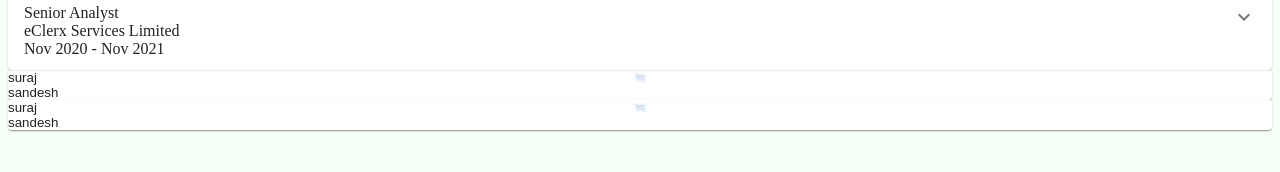
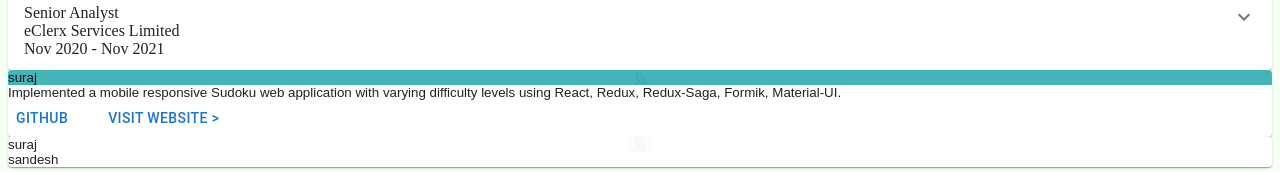
Before and after one commit to IlIIIlIIIlIlIlI/personal_website, a React (Create React App) app: page / in a window 1280 px wide. Shown: the part 954-1126 px from the top of the page. Before the commit the page ends 1092 px from the top, so only its background shows below. Built offline with nearby package versions, Linux system fonts and the light colour scheme.

Commit message:
new changes

```diff
--- a/src/InteractiveCards/InteractiveCards.tsx
+++ b/src/InteractiveCards/InteractiveCards.tsx
@@ -4,6 +4,7 @@ import Card from '@mui/material/Card';
 import { CardActionArea } from '@mui/material';
 
 interface Props {
+  backGroundColor: string;
   backGroundImageLink: string;
   backGroundColour: string;
   nonHoverContent: ReactNode;
@@ -11,6 +12,7 @@ interface Props {
 }
 
 function InteractiveCards({
+  backGroundColor,
   backGroundImageLink,
   backGroundColour,
   nonHoverContent,
@@ -23,6 +25,7 @@ function InteractiveCards({
           <div
             className={`${scssObj.baseClass}__non-hover-variable`}
             style={{
+              backgroundColor: backGroundColor,
               backgroundImage: `url('${backGroundImageLink}')`,
               backgroundSize: 'contain',
               backgroundRepeat: 'no-repeat',
--- a/src/InteractiveCards/_InteractiveCards.scss
+++ b/src/InteractiveCards/_InteractiveCards.scss
@@ -54,7 +54,7 @@ $base-class: interactive-cards;
   &__action-card:hover &__hover-variable {
     position: relative;
     opacity: 100;
-    background-color: #3b3e8c;
+    background-color: #141c3a;
     border-radius: 6px;
     transition-property: opacity, background-color;
     transition: 0.75s ease-in-out;
--- a/src/Projects/Projects.tsx
+++ b/src/Projects/Projects.tsx
@@ -1,6 +1,8 @@
 import React from 'react';
 import scssObj from './_Projects.scss';
 import InteractiveCards from '../InteractiveCards/InteractiveCards';
+import Button from '@mui/material/Button';
+import GitHubIcon from '@mui/icons-material/GitHub';
 
 function Projects() {
   return (
@@ -8,16 +10,38 @@ function Projects() {
       <div className={`${scssObj.baseClass}__rows`}>
         <div className={`${scssObj.baseClass}__box`}>
           <InteractiveCards
-            backGroundImageLink='/images/desktop_background.png'
-            backGroundColour='rgba(255, 255, 255, 0.8)'
+            backGroundColor='#F7F0E8'
+            backGroundImageLink='/images/sudoku.png'
+            backGroundColour='rgba(26, 166, 171, 0.8)'
             nonHoverContent={<div>suraj</div>}
-            hoverContent={<div>sandesh</div>}
+            hoverContent={
+              <div className={`${scssObj.baseClass}__on-hover`}>
+                <div className={`${scssObj.baseClass}__extra`}>
+                  Implemented a mobile responsive Sudoku web application with
+                  varying difficulty levels using React, Redux, Redux-Saga,
+                  Formik, Material-UI.
+                </div>
+                <div>
+                  <Button
+                    className={`${scssObj.baseClass}__button-website`}
+                    endIcon={<GitHubIcon style={{ color: 'white' }} />}
+                  >
+                    Github
+                  </Button>
+
+                  <Button className={`${scssObj.baseClass}__button-website`}>
+                    Visit Website {'>'}
+                  </Button>
+                </div>
+              </div>
+            }
           />
         </div>
 
         <div className={`${scssObj.baseClass}__box`}>
           <InteractiveCards
-            backGroundImageLink='/images/desktop_background.png'
+            backGroundColor=''
+            backGroundImageLink='/images/sudoku.png'
             backGroundColour='rgba(255, 255, 255, 0.8)'
             nonHoverContent={<div>suraj</div>}
             hoverContent={<div>sandesh</div>}
--- a/src/Projects/_Projects.scss
+++ b/src/Projects/_Projects.scss
@@ -20,6 +20,46 @@ $base-class: projects;
   &__box {
     width: 100%;
     margin: 16px 8px 16px 8px;
+  }
+
+  &__on-hover {
+    height: 100%;
+    width: 100%;
+    display: flex;
+    justify-content: center;
+    align-items: center;
+  }
+
+  &__on-hover {
+    display: flex;
+    flex-direction: column;
+    justify-content: center;
+    align-items: center;
+  }
+
+  &__button-website {
+    color: white !important;
+    border: 1px solid #6e07f3 !important;
+    border-radius: 20px !important;
+    font-size: 16px !important;
+    font-family: 'eurostile', sans-serif !important;
+    text-transform: none !important;
+    margin: 10px !important;
+  }
+
+  &__button-website:hover {
+    color: white !important;
+    border: 1px solid #6e07f3 !important;
+    border-radius: 20px !important;
+    background-color: #6e07f3 !important;
+  }
+
+  &__extra {
+    font-family: 'eurostile', sans-serif;
+    font-size: 18px;
+    margin: 0px 30px 20px;
+    text-align: center;
+    color: white;
   }
 
   @media only screen and (min-width: 481px) and (max-width: 768px) {
```
Also changed, not shown: public/images/desktop_background.png (deleted), public/images/sudoku.png (added).
